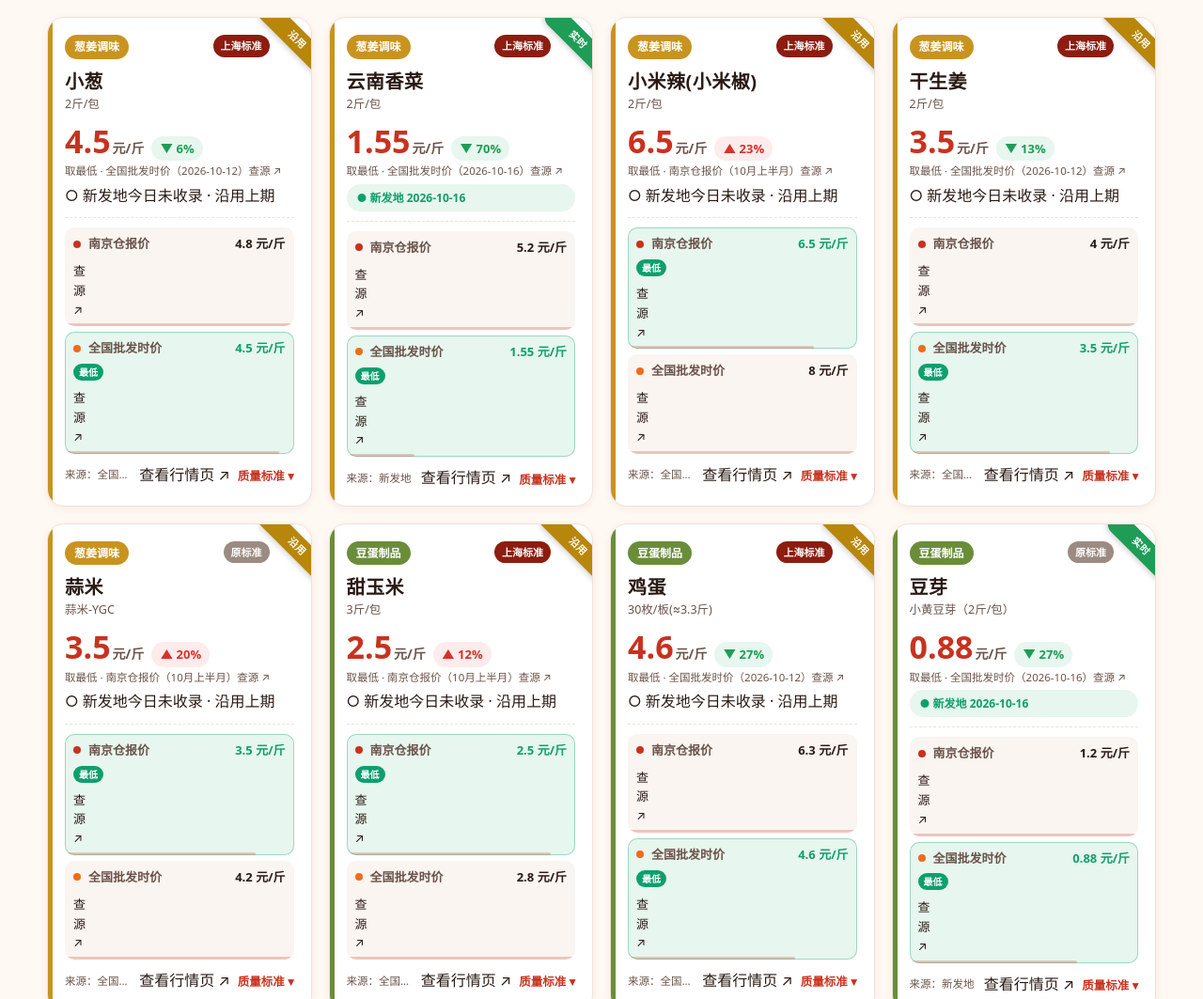
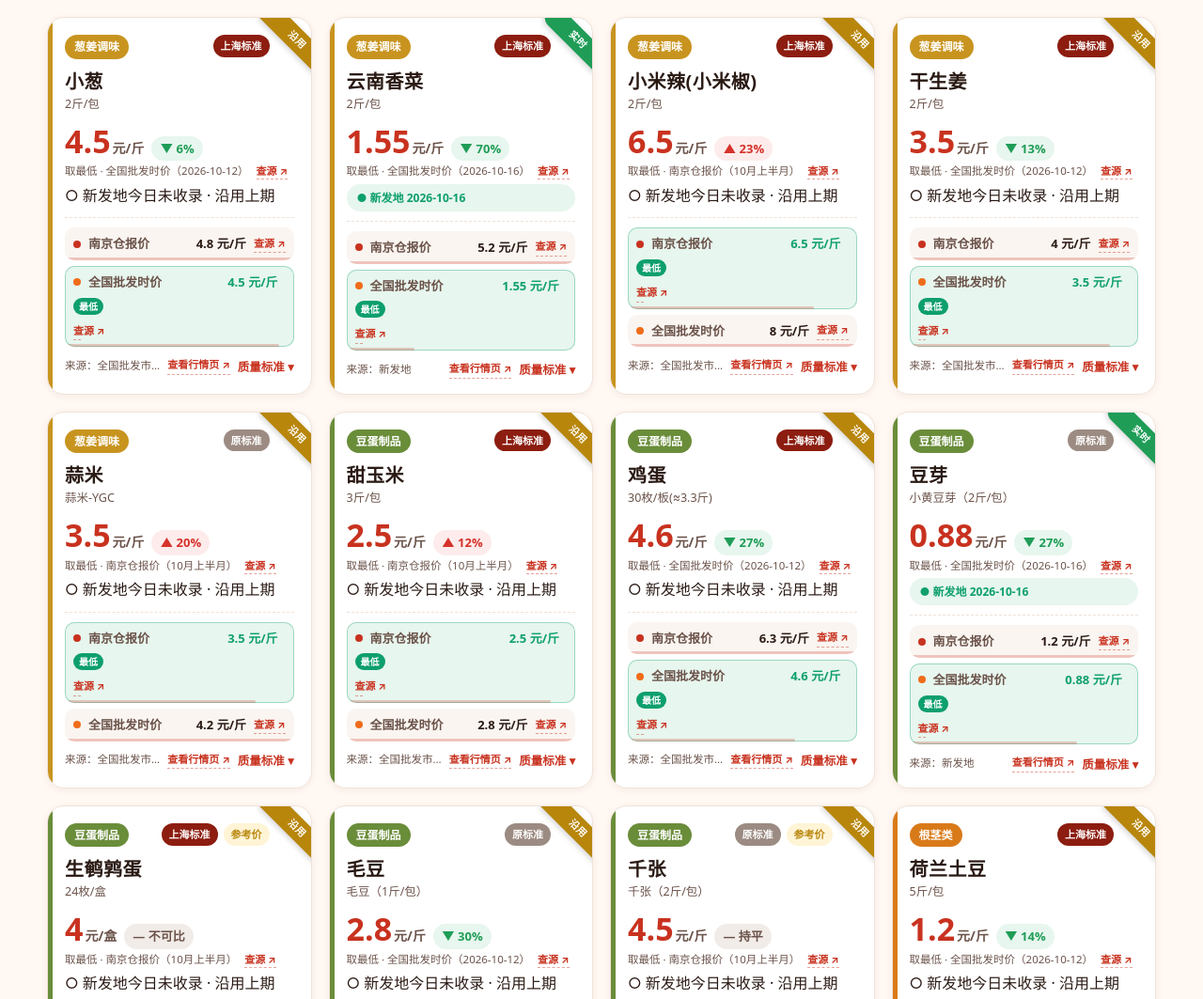
Before and after one commit to jinmio/machang-veg-price, a plain HTML site: page index.html in a window 1280 px wide. Shown: the part 1484-2547 px from the top of the page at 94% size. Drawn offline with Linux system fonts and the light colour scheme.

Commit message:
feat: 查源链接样式

```diff
--- a/assets/css/style.css
+++ b/assets/css/style.css
@@ -276,7 +276,7 @@
 /* 供应商价格列表 + 迷你比价条 */
 .sup-list { margin-top: 10px; border-top: 1px dashed var(--line); padding-top: 10px; display: flex; flex-direction: column; gap: 6px; }
 .sup-row {
-  display: grid; grid-template-columns: 8px 1fr auto; gap: 8px; align-items: center; font-size: 13px;
+  display: grid; grid-template-columns: 8px 1fr auto auto; gap: 8px; align-items: center; font-size: 13px;
   padding: 7px 9px; border-radius: 10px; background: #faf5f1; position: relative; overflow: hidden;
 }
 .sup-row.best { background: #e7f6ee; box-shadow: inset 0 0 0 1px rgba(14,159,110,.35); }
@@ -287,6 +287,16 @@
 .sup-flag { grid-column: 1 / -1; justify-self: start; font-size: 10px; color: #fff; background: var(--best); padding: 1px 6px; border-radius: 999px; font-weight: 800; margin-top: -2px; }
 .sup-flag.ref { background: var(--amber); }
 .sup-bar { position: absolute; left: 0; bottom: 0; height: 3px; background: rgba(200,50,31,.25); border-radius: 999px; }
+
+/* 查源链接：每个取价都可点开核对来源 */
+.src-link {
+  font-size: 11px; font-weight: 700; color: var(--chili); white-space: nowrap;
+  text-decoration: none; border-bottom: 1px dashed rgba(200,50,31,.45);
+  padding-bottom: 1px; transition: color .15s, border-color .15s;
+}
+.src-link:hover { color: #a32713; border-bottom-style: solid; }
+.src-link:focus-visible { outline: 2px solid var(--chili); outline-offset: 2px; border-radius: 3px; }
+.price-cap .src-link { margin-left: 8px; }
 
 .card-foot { margin-top: 10px; display: flex; justify-content: space-between; align-items: center; gap: 8px; }
 .card-src { font-size: 11.5px; color: var(--ink-soft); flex: 1; overflow: hidden; text-overflow: ellipsis; white-space: nowrap; }
```
